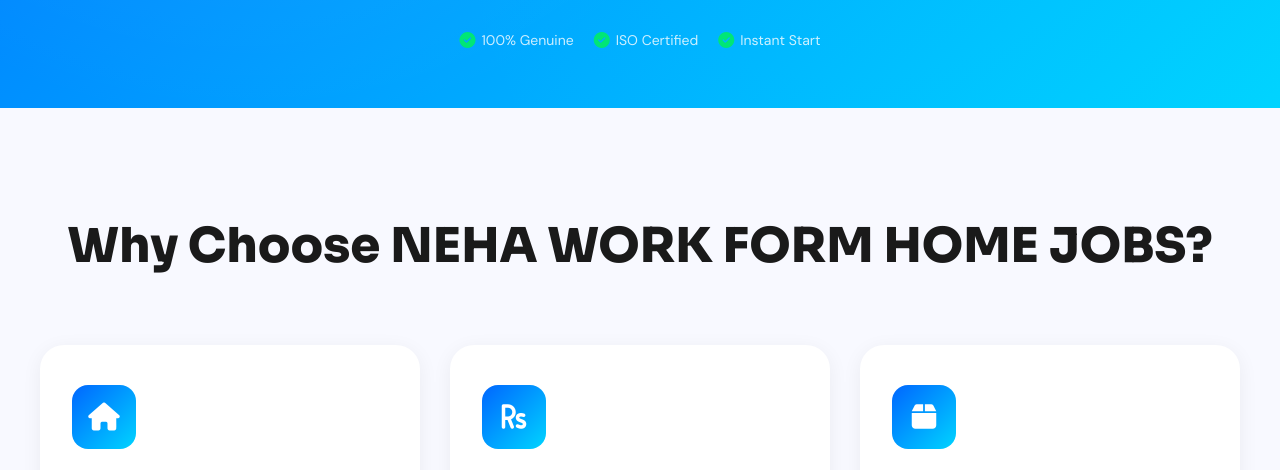
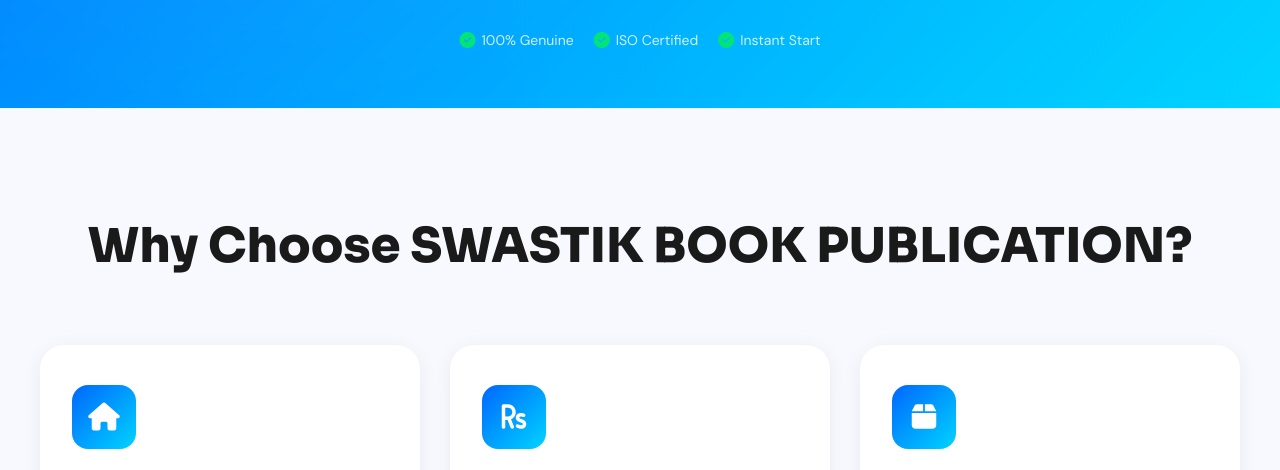
Before and after one commit to adshipdigitalagency/WFH-106, a plain HTML site: page index.html in a window 1280 px wide. Shown: the part 692-1162 px from the top of the page. Drawn offline with Linux system fonts and the light colour scheme.

Commit message:
Update index.html

```diff
--- a/index.html
+++ b/index.html
@@ -849,7 +849,7 @@ src="https://www.facebook.com/tr?id=956821063346111&ev=PageView&noscript=1"
     <!-- Benefits Section -->
     <section class="benefits">
         <div class="container">
-            <h2 class="section-title">Why Choose NEHA WORK FORM HOME JOBS?</h2>
+            <h2 class="section-title">Why Choose SWASTIK BOOK PUBLICATION?</h2>
             <div class="benefits-grid">
                 <div class="benefit-card">
                     <div class="benefit-icon">
```
